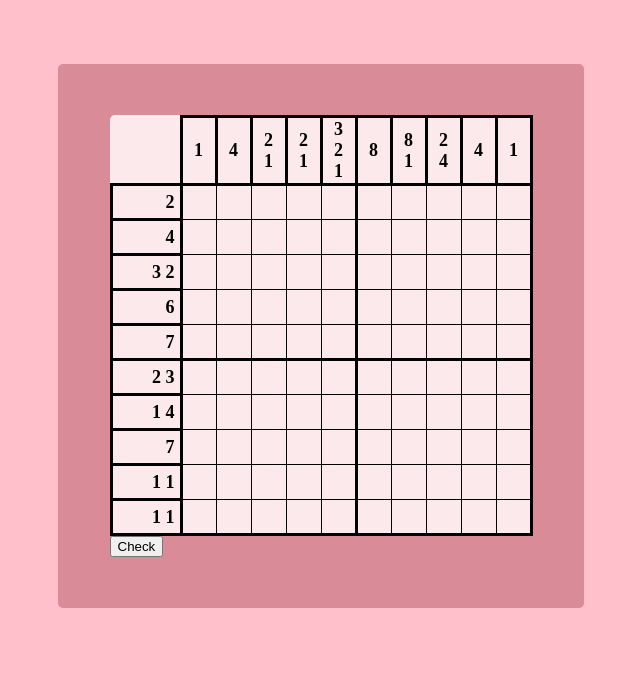
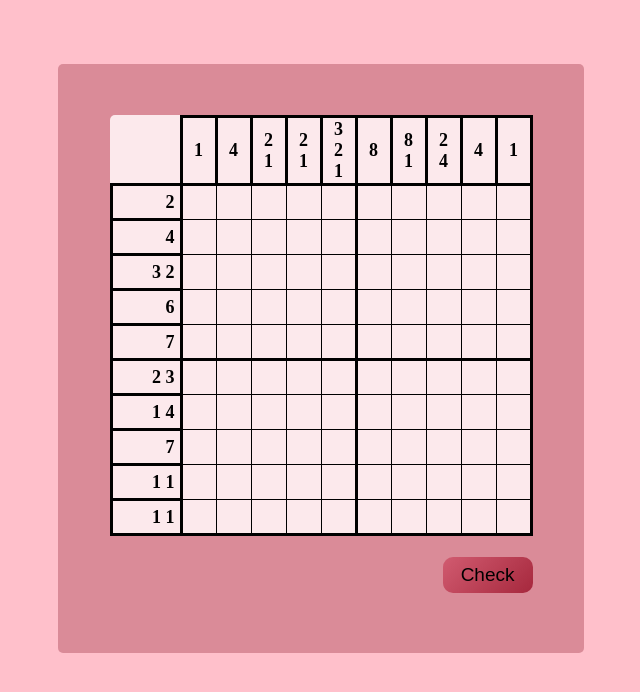
Before and after one commit to juliamanska/nonogram, a plain HTML site: page index.html in a window 1280 px wide. Shown: the whole page, without its empty margins (319-959 px from the left). Drawn offline with Linux system fonts and the light colour scheme.

Commit message:
Add styling to button to improve aesthetics

```diff
--- a/nonogram.css
+++ b/nonogram.css
@@ -64,3 +64,18 @@ th{
     width: 70px;
     padding-right: 20px;
 }
+#check-btn{
+    float: right;
+    font-size: 19px;
+    background: linear-gradient(135deg, rgb(209, 91, 112), rgb(166, 40, 61));
+    padding: 7px 18px;
+    margin: 5% 0 2% 0;
+    border: none;
+    outline: none;
+    border-radius: 10px;
+    cursor: pointer;
+
+}
+#check-btn:hover{
+    box-shadow: 0 0 10px rgb(90, 88, 88);
+}
```
